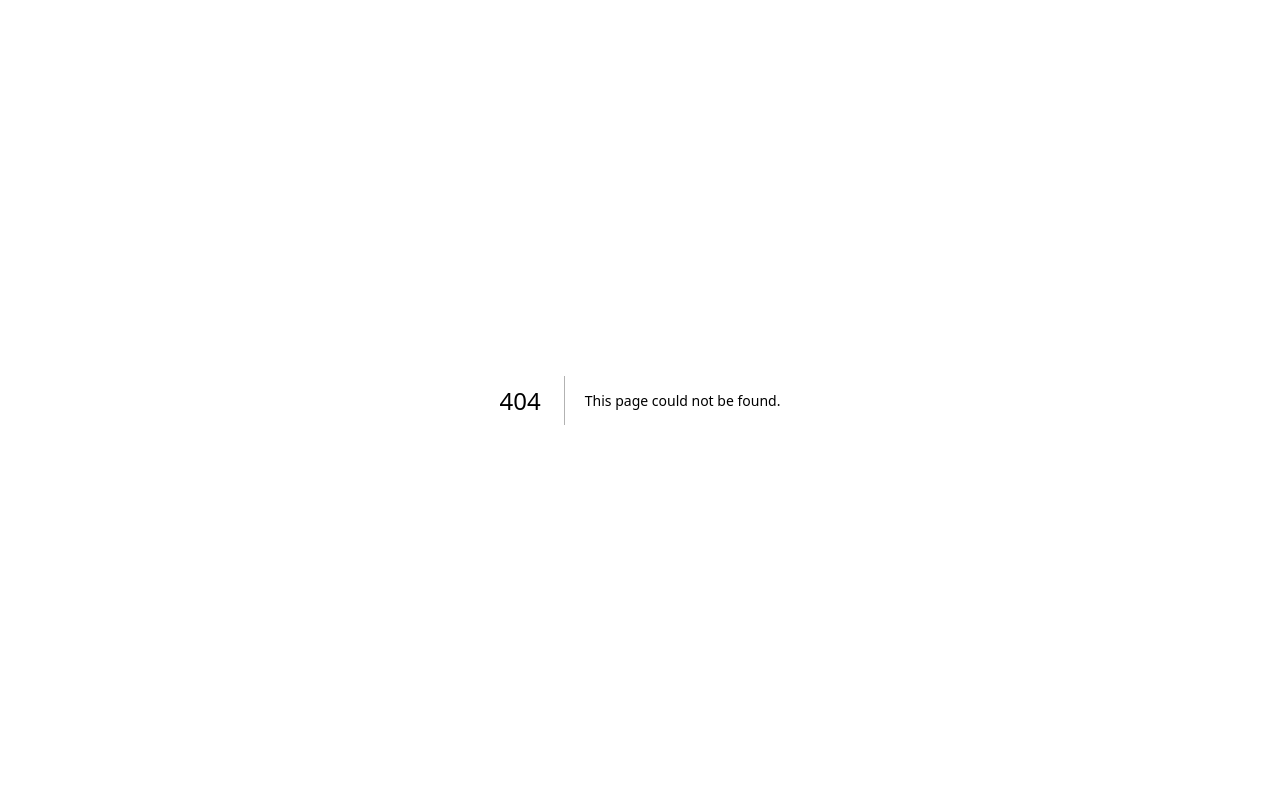
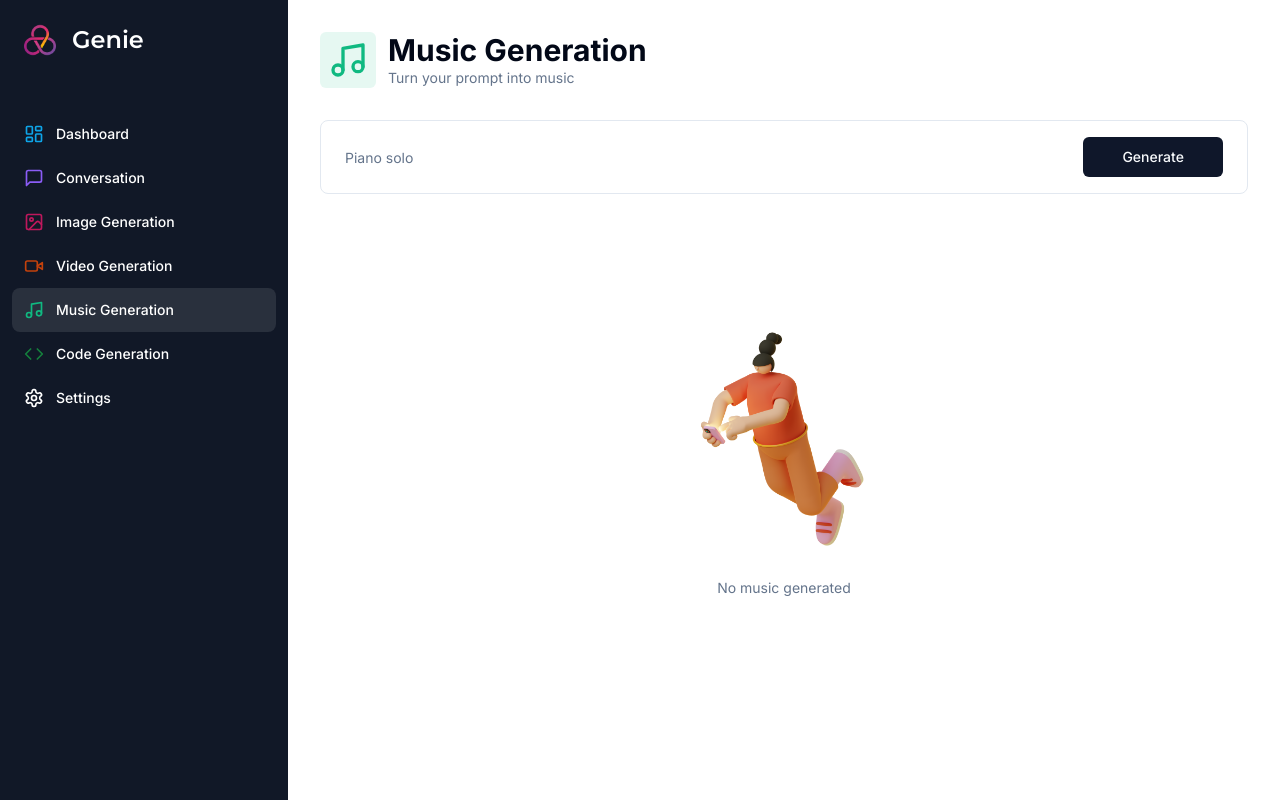
Before and after one commit to manjul22/genie-ai-saas, a Next.js app: page /music in a window 1280 px wide. Before the commit this address had no page. Built offline with nearby package versions, Linux system fonts and the light colour scheme.

Commit message:
Music generation replicate api

```diff
--- /dev/null
+++ b/app/(dashboard)/(routes)/music/constants.ts
@@ -0,0 +1,6 @@
+import * as z from "zod";
+export const formSchema = z.object({
+    prompt: z.string().min(1,{
+        message: "Prompt is required",
+    }),
+})
--- /dev/null
+++ b/app/(dashboard)/(routes)/music/page.tsx
@@ -0,0 +1,106 @@
+"use client";
+
+import * as z from "zod";
+import Heading from '@/components/heading'
+import React, { useState } from 'react';
+import { Music } from "lucide-react";
+import { useForm } from 'react-hook-form';
+import axios from "axios";
+import { formSchema } from "./constants";
+import { zodResolver } from "@hookform/resolvers/zod";
+import { Form, FormControl, FormField, FormItem } from "@/components/ui/form";
+import { Input } from "@/components/ui/input";
+import { Empty } from "@/components/empty";
+import { Button } from "@/components/ui/button";
+import { Loader } from "@/components/loader";
+
+import { useRouter } from "next/navigation";
+
+const MusicPage = () => {
+    const router = useRouter();
+    const [music, setMusic] = useState<string>();
+
+    const form = useForm<z.infer<typeof formSchema>>({
+        resolver: zodResolver(formSchema),
+        defaultValues: {
+            prompt: ""
+        }
+    });
+
+    const isLoading = form.formState.isSubmitting;
+    const onSubmit = async (values: z.infer<typeof formSchema>) => {
+        try {
+            setMusic(undefined);
+
+            const response = await axios.post("api/music",values);
+
+            setMusic(response.data.audio);
+
+            form.reset();
+
+        } catch (error: any) {
+            //TODO: Open pro Modal
+            console.log(error);
+        } finally {
+            router.refresh();
+        }
+    };
+
+    return (
+        <div>
+            <Heading
+                title="Music Generation"
+                description='Turn your prompt into music'
+                icon={Music}
+                iconColor='text-emerald-500'
+                bgColor='bg-emerald-500/10'
+            />
+            <div className='px-4 lg:px-8'>
+                <div>
+                    <Form {...form}>
+                        <form
+                            onSubmit={form.handleSubmit(onSubmit)}
+                            className="rounded-lg border w-full p-4 px-3 md:px-6 focus-within:shadow-sm grid grid-cols-12 gap-2"
+                        >
+                            <FormField
+                                name="prompt"
+                                render={({ field }) => (
+                                    <FormItem className="col-span-12 lg:col-span-10">
+                                        <FormControl className="m-0 p-0">
+                                            <Input
+                                                className="border-0 outline-none focus-visible:ring-0 focus-visible:ring-transparent"
+                                                disabled={isLoading}
+                                                placeholder="Piano solo"
+                                                {...field}
+                                            />
+                                        </FormControl>
+                                    </FormItem>
+                                )}
+                            />
+                            <Button className="col-span-12 lg:col-span-2 w-full" disabled={isLoading}>
+                                Generate
+                            </Button>
+                        </form>
+                    </Form>
+                </div>
+                <div className="space-y-4 mt-4">
+                    {isLoading && (
+                        <div className="p-8 rounded-lg w-ful flex items-center justify-center bg-muted">
+                            <Loader />
+                        </div>
+                    )}
+                    {!music && !isLoading && (
+                        <Empty label="No music generated" />
+                    )}
+                    {music && (
+                        <audio controls className="w-full mt-8">
+                            <source src={music} />
+                        </audio>
+                    )}
+                </div>
+            </div>
+        </div>
+    )
+}
+
+export default MusicPage
--- /dev/null
+++ b/app/api/music/route.ts
@@ -0,0 +1,40 @@
+import { auth } from '@clerk/nextjs';
+import { NextResponse } from 'next/server';
+import Replicate from "replicate";
+
+const replicate = new Replicate({
+    auth: process.env.REPLICATE_API_TOKEN!
+});
+
+export async function POST(
+    req: Request
+) {
+    try {
+        const {userId} = auth();
+        const body = await req.json();
+        const {prompt} = body;
+
+        if(!userId) {
+            return new NextResponse("Unauthorized",{status: 401});
+        }
+
+        if(!prompt) {
+            return new NextResponse("Prompt is required",{status:400});
+        }
+
+        const response = await replicate.run(
+            "riffusion/riffusion:8cf61ea6c56afd61d8f5b9ffd14d7c216c0a93844ce2d82ac1c9ecc9c7f24e05",
+            {
+              input: {
+                prompt_a: prompt
+              }
+            }
+          );
+
+        return NextResponse.json(response);
+
+    }catch(error) {
+        console.log("MUSIC_ERROR",error);
+        return new NextResponse("Internal error",{status: 500});
+    }
+}
--- a/package.json
+++ b/package.json
@@ -26,6 +26,7 @@
     "react-dom": "latest",
     "react-hook-form": "^7.47.0",
     "react-markdown": "^9.0.0",
+    "replicate": "^0.20.0",
     "tailwind-merge": "^1.14.0",
     "tailwindcss-animate": "^1.0.7",
     "zod": "^3.22.2"
```
Also changed, not shown: 1 other file (tests, documents, lock files or other folders).
